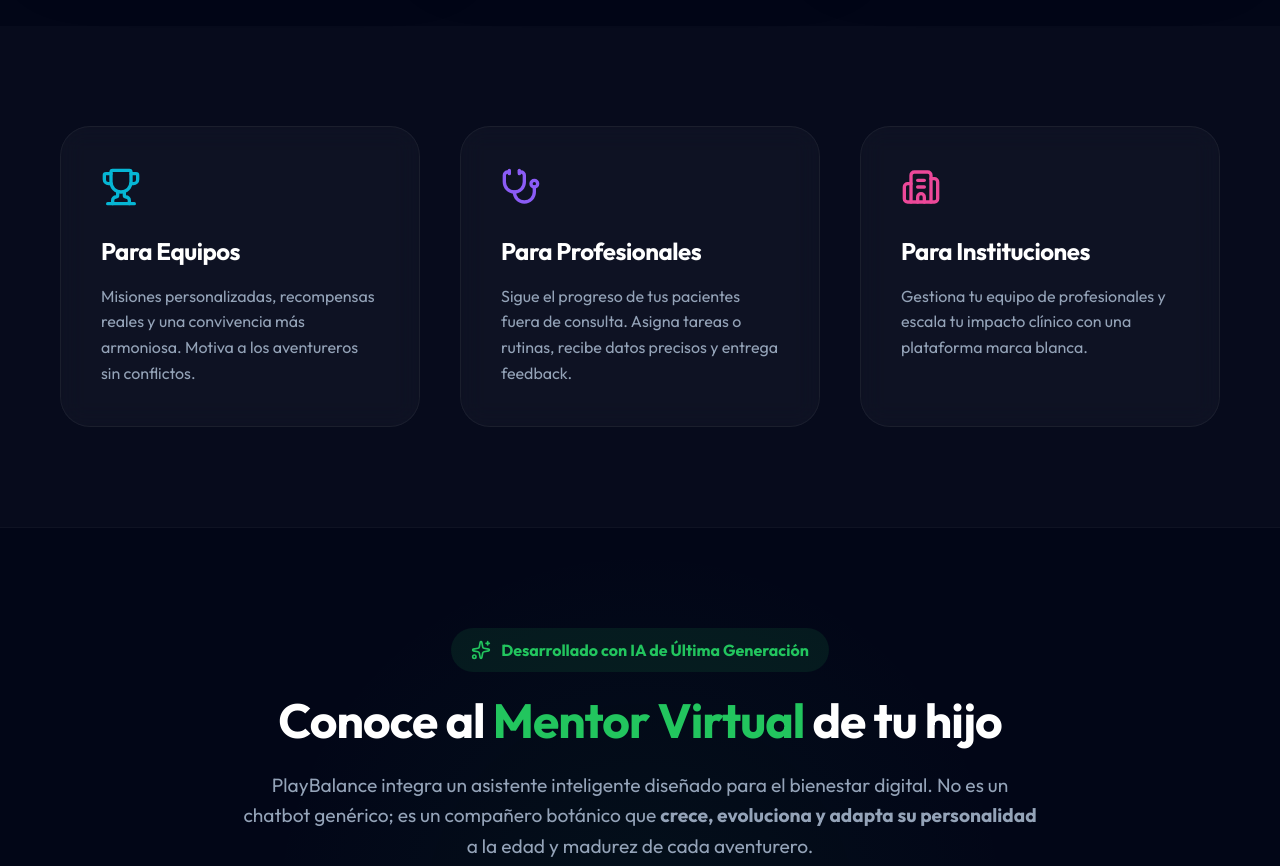
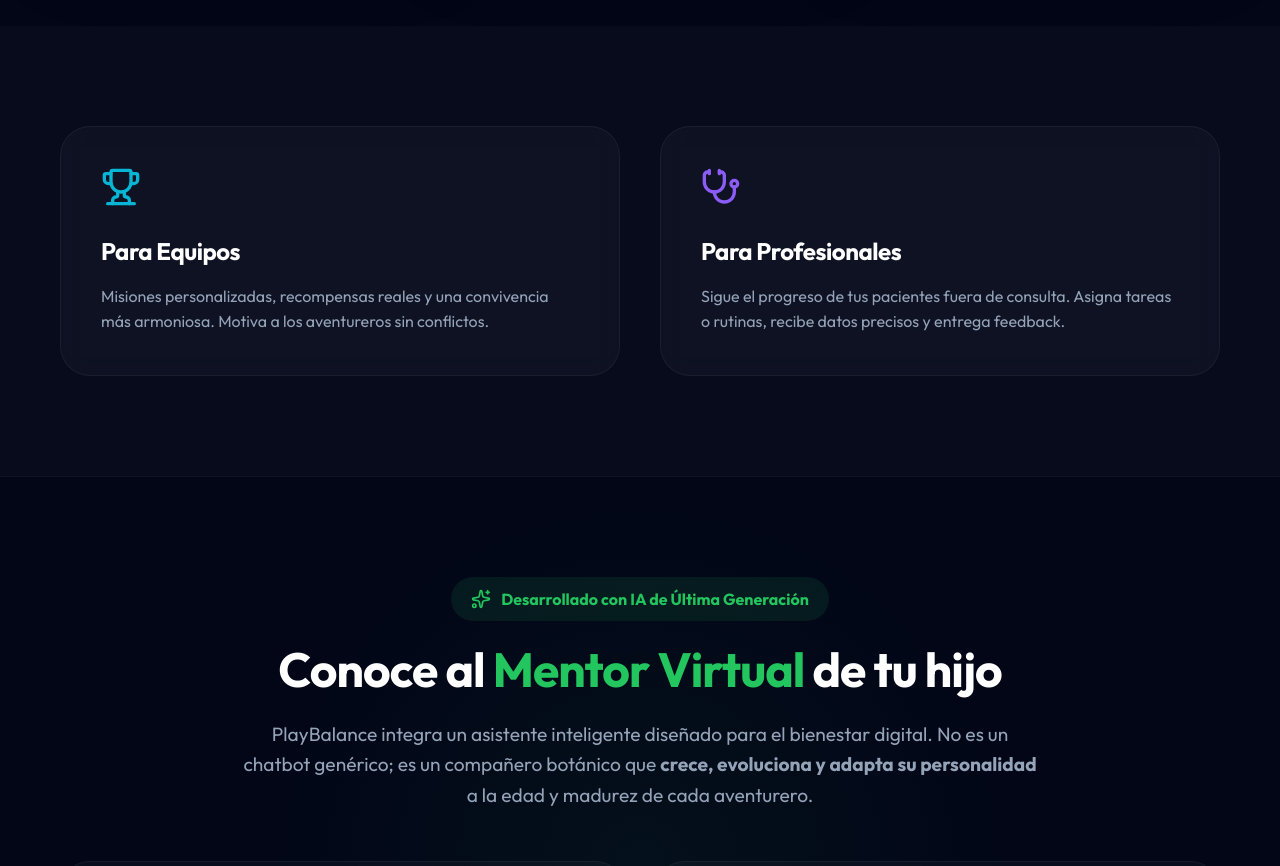
Before and after one commit to FernandoFerreyra11/play-balance-portfolio, a Next.js app: page / in a window 1280 px wide. Shown: the part 1240-2106 px from the top of the page. Built offline with nearby package versions, Linux system fonts and the light colour scheme; no server answers.

Commit message:
chore: hide institution features from landing and register

```diff
--- a/src/app/register/page.tsx
+++ b/src/app/register/page.tsx
@@ -47,7 +47,7 @@ export default function RegisterPage() {
         <div style={{ display: 'flex', gap: '10px', marginBottom: '30px', background: 'rgba(0,0,0,0.2)', padding: '5px', borderRadius: '15px' }}>
           <RoleButton active={role === 'parent'} onClick={() => setRole('parent')} label="Familia" />
           <RoleButton active={role === 'professional'} onClick={() => setRole('professional')} label="Profesional" />
-          <RoleButton active={role === 'org_admin'} onClick={() => setRole('org_admin')} label="Institución" />
+          {/* <RoleButton active={role === 'org_admin'} onClick={() => setRole('org_admin')} label="Institución" /> */}
         </div>
 
         <form onSubmit={handleSubmit} style={{ display: 'grid', gap: '20px' }}>
--- a/src/components/LandingPage.tsx
+++ b/src/components/LandingPage.tsx
@@ -105,11 +105,11 @@ export function LandingPage() {
             title="Para Profesionales"
             description="Sigue el progreso de tus pacientes fuera de consulta. Asigna tareas o rutinas, recibe datos precisos y entrega feedback."
           />
-          <ValueCard
+          {/* <ValueCard
             icon={<Building2 size={40} color="#ec4899" />}
             title="Para Instituciones"
             description="Gestiona tu equipo de profesionales y escala tu impacto clínico con una plataforma marca blanca."
-          />
+          /> */}
         </div>
       </section>
 
```
